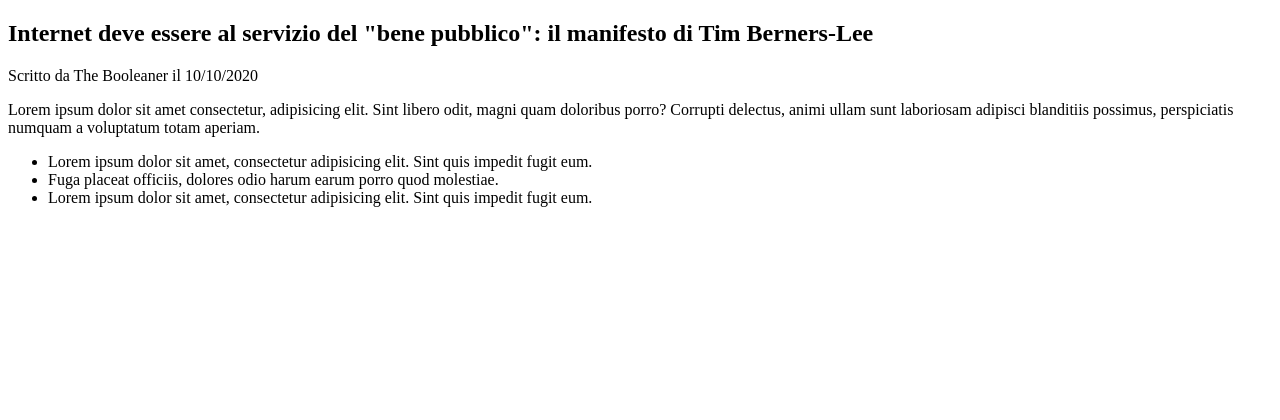
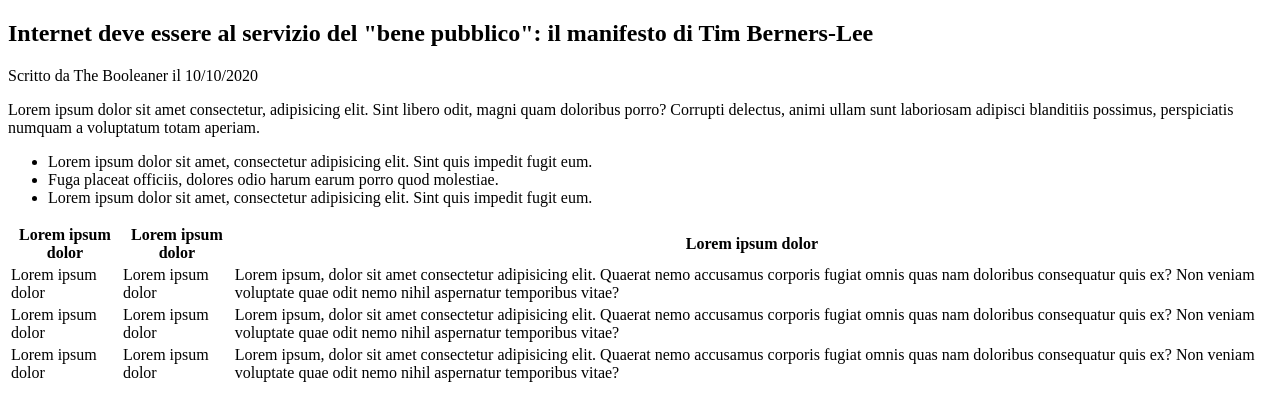
Before and after one commit to Denis-92/html-css-booleaner, a plain HTML site: page index.html in a window 1280 px wide. Drawn offline with Linux system fonts and the light colour scheme.

Commit message:
Added: tags "section"; text for "table".

```diff
--- a/index.html
+++ b/index.html
@@ -9,15 +9,15 @@
 </head>
 
 <body>
-    <!-- div wrap page -->
+    <!-- Div wrap page -->
     <div class="page">
 
-        <!-- header logo -->
+        <!-- Header logo -->
         <header>
         </header>
-        <!-- /header logo -->
+        <!-- /Header logo -->
 
-        <!-- article wrap -->
+        <!-- Article wrap -->
         <article>
 
             <!-- Title, Author, Image cover -->
@@ -28,10 +28,17 @@
             <!-- /Title, Author, Image cover -->
 
             <!-- Article body -->
+            <section>
 
                 <!-- First paragraph -->
-            <p>Lorem ipsum dolor sit amet consectetur, adipisicing elit. Sint libero odit, magni quam doloribus porro? Corrupti delectus, <span>animi ullam sunt laboriosam adipisci blanditiis</span> possimus, perspiciatis numquam a voluptatum totam aperiam.</p>
+                <p>
+                    Lorem ipsum dolor sit amet consectetur, adipisicing elit. Sint libero odit, magni quam doloribus porro? Corrupti delectus, <span>animi ullam sunt laboriosam adipisci blanditiis</span> possimus, perspiciatis numquam a voluptatum totam aperiam.
+                </p>
                 <!-- /First paragraph -->
+
+            </section>
+
+            <section>
 
                 <!-- Unordered list -->
                 <ul>
@@ -41,26 +48,89 @@
                 </ul>
                 <!-- /Unordered list -->
 
+            </section>
+
+            <section>
+
                 <!-- Table -->
-            <table></table>
+                <table>
+
+                    <thead>
+                        <tr>
+                            <th>
+                                Lorem ipsum dolor
+                            </th>
+                            <th>
+                                Lorem ipsum dolor
+                            </th>
+                            <th>
+                                Lorem ipsum dolor
+                            </th>
+                        </tr>
+                    </thead>
+
+                    <tbody>
+                        <tr>
+                            <td>
+                                Lorem ipsum dolor
+                            </td>
+                            <td>
+                                Lorem ipsum dolor
+                            </td>
+                            <td>
+                                Lorem ipsum, dolor sit amet consectetur adipisicing elit. Quaerat nemo accusamus corporis fugiat omnis quas nam doloribus consequatur quis ex? Non veniam voluptate quae odit nemo nihil aspernatur temporibus vitae?
+                            </td>
+                        </tr>
+                        <tr>
+                            <td>
+                                Lorem ipsum dolor
+                            </td>
+                            <td>
+                                Lorem ipsum dolor
+                            </td>
+                            <td>
+                                Lorem ipsum, dolor sit amet consectetur adipisicing elit. Quaerat nemo accusamus corporis fugiat omnis quas nam doloribus consequatur quis ex? Non veniam voluptate quae odit nemo nihil aspernatur temporibus vitae?
+                            </td>
+                        </tr>
+                        <tr>
+                            <td>
+                                Lorem ipsum dolor
+                            </td>
+                            <td>
+                                Lorem ipsum dolor
+                            </td>
+                            <td>
+                                Lorem ipsum, dolor sit amet consectetur adipisicing elit. Quaerat nemo accusamus corporis fugiat omnis quas nam doloribus consequatur quis ex? Non veniam voluptate quae odit nemo nihil aspernatur temporibus vitae?
+                            </td>
+                        </tr>
+                    </tbody>
+
+                </table>
                 <!-- /Table -->
 
+            </section>
+
+            <section>
+
                 <!-- Second paragraph -->
-            <p></p>
+                <p>
+
+                </p>
                 <!-- /Second paragraph -->
 
+            </section>
             <!-- /Article body -->
 
         </article>
-        <!-- /article wrap -->
+        <!-- /Article wrap -->
 
-        <!-- footer external link -->
+        <!-- Footer external link -->
         <footer>
         </footer>
-        <!-- /footer external link -->
+        <!-- /Footer external link -->
 
     </div>
-    <!-- /div wrap page -->
+    <!-- /Div wrap page -->
 </body>
 
 </html>
```
Lines whose indentation alone changed are shown as unchanged.
